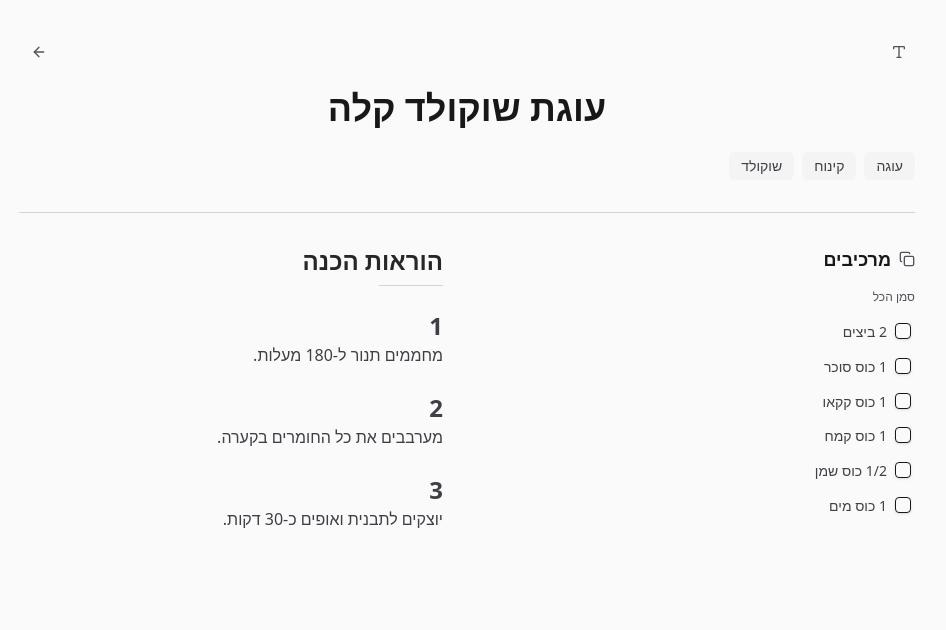
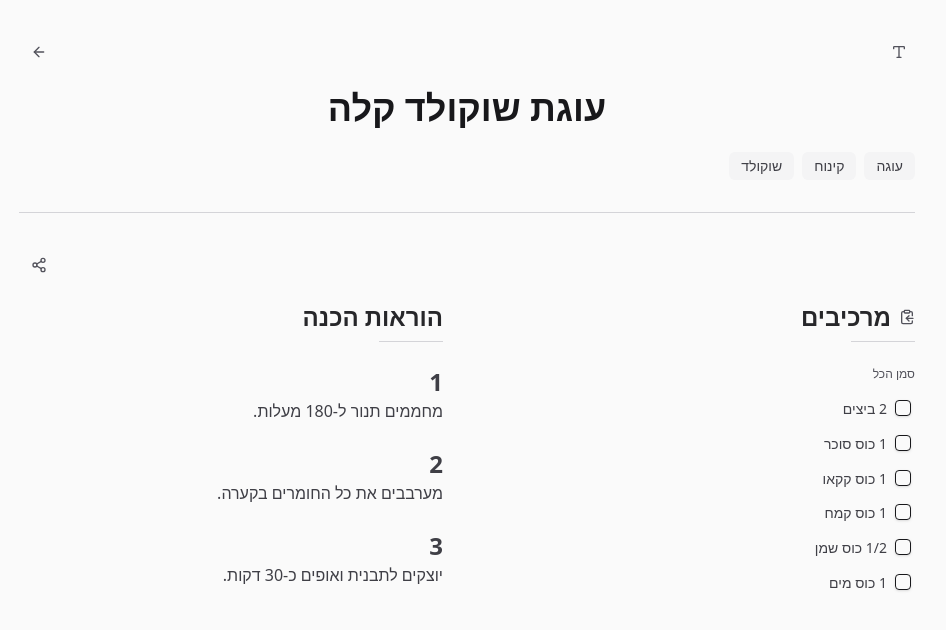
Before and after one commit to levy729/family-recipe-book, a Next.js app: page /recipe/easy-chocolate-cake in a window 1280 px wide. Shown: the top 630 px of the page, without its empty margins (173-1119 px from the left). Built offline with nearby package versions, Linux system fonts and the light colour scheme; no server answers.

Commit message:
feat: implement Web Share API with floating button and improve ingredient list styling

```diff
--- a/app/recipe/[slug]/page.tsx
+++ b/app/recipe/[slug]/page.tsx
@@ -3,6 +3,7 @@ import { getRecipeBySlug, getAllRecipes } from '@/lib/recipes';
 import { IngredientList } from '@/components/ingredient-list';
 import { InstructionList } from '@/components/instruction-list';
 import { RecipeHeader } from '@/components/recipe-header';
+import { ShareButton } from '@/components/share-button';
 
 interface RecipePageProps {
   params: {
@@ -30,6 +31,14 @@ export default async function RecipePage({ params }: RecipePageProps) {
       {/* Divider */}
       <hr className="border-zinc-300 mb-8" />
 
+      {/* Share Button Row */}
+      <div className="flex justify-end mb-4">
+        <ShareButton
+          title={recipe.title}
+          url={`${process.env.NEXT_PUBLIC_BASE_URL || 'https://your-domain.com'}/recipe/${recipe.slug}`}
+        />
+      </div>
+
       <div className="grid grid-cols-1 lg:grid-cols-2 gap-12">
         {/* Ingredients Section */}
         <div className="text-right">
--- a/components/ingredient-list.tsx
+++ b/components/ingredient-list.tsx
@@ -3,7 +3,7 @@
 import { useState, useEffect } from 'react';
 import { Checkbox } from '@/components/ui/checkbox';
 import { Button } from '@/components/ui/button';
-import { Copy, Check } from 'lucide-react';
+import { ClipboardCopy, Check } from 'lucide-react';
 import { saveIngredientState, getIngredientState } from '@/lib/storage';
 
 interface IngredientListProps {
@@ -94,24 +94,27 @@ export function IngredientList({ recipeSlug, ingredients, recipeTitle, className
 
   return (
     <div className={`space-y-3 ${className}`}>
-      <div className="flex items-center justify-start mb-4">
+      <div className="mb-6">
+        <div className="flex items-center justify-start mb-2">
           <Button
             variant="ghost"
             size="sm"
             onClick={handleCopyToClipboard}
-          className="text-zinc-600 hover:text-zinc-600 hover:bg-transparent p-0 h-auto transition-all duration-200 hover:scale-110"
+            className="text-zinc-600 hover:text-zinc-600 hover:bg-transparent p-0 h-auto transition-all duration-200"
           >
-          <div className={`transition-all duration-200 ${copySuccess ? 'scale-110 text-green-600' : 'scale-100'}`}>
+            <div className={`transition-all duration-200 ${copySuccess ? 'scale-110' : 'scale-100'}`}>
               {copySuccess ? (
                 <Check className="w-4 h-4" />
               ) : (
-              <Copy className="w-4 h-4" />
+                <ClipboardCopy className="w-4 h-4" />
               )}
             </div>
           </Button>
-        <h3 className="text-lg font-semibold text-zinc-900 mr-2">
+          <h2 className="text-2xl font-semibold text-zinc-800 mr-2">
             מרכיבים
-        </h3>
+          </h2>
+        </div>
+        <div className="w-16 h-px bg-zinc-300"></div>
       </div>
       {ingredients.length > 0 && (
         <div className="flex justify-start mb-2">
@@ -129,8 +132,7 @@ export function IngredientList({ recipeSlug, ingredients, recipeTitle, className
         {ingredients.map((ingredient, index) => (
           <div
             key={ingredient}
-            className={`flex items-start gap-2 p-1 rounded-md transition-all duration-200 hover:bg-zinc-50 ${
-              checkedStates[ingredient] ? 'opacity-75' : ''
+            className={`flex items-start gap-2 p-1 rounded-md transition-all duration-200 hover:bg-zinc-50 ${checkedStates[ingredient] ? 'opacity-75' : ''
               }`}
           >
             <Checkbox
@@ -143,8 +145,7 @@ export function IngredientList({ recipeSlug, ingredients, recipeTitle, className
             />
             <label
               htmlFor={`ingredient-${index}`}
-              className={`text-sm leading-relaxed cursor-pointer transition-all duration-200 ${
-                checkedStates[ingredient] ? 'text-zinc-500 line-through' : 'text-zinc-700'
+              className={`text-sm leading-relaxed cursor-pointer transition-all duration-200 ${checkedStates[ingredient] ? 'text-zinc-500 line-through' : 'text-zinc-700'
                 }`}
             >
               {ingredient}
--- /dev/null
+++ b/components/share-button.tsx
@@ -0,0 +1,72 @@
+'use client';
+
+import { useState } from 'react';
+import { Button } from '@/components/ui/button';
+import { Share2, Check } from 'lucide-react';
+
+interface ShareButtonProps {
+  title: string;
+  url: string;
+  className?: string;
+}
+
+export function ShareButton({ title, url, className = '' }: ShareButtonProps) {
+  const [showSuccess, setShowSuccess] = useState(false);
+
+  const handleShare = async () => {
+    // Check if Web Share API is available
+    if (navigator.share) {
+      try {
+        await navigator.share({
+          title: title,
+          url: url,
+        });
+      } catch (error) {
+        // User cancelled or error occurred, fall back to clipboard
+        await copyToClipboard();
+      }
+    } else {
+      // Web Share API not available, use clipboard
+      await copyToClipboard();
+    }
+  };
+
+  const copyToClipboard = async () => {
+    try {
+      await navigator.clipboard.writeText(url);
+      setShowSuccess(true);
+      setTimeout(() => setShowSuccess(false), 2000);
+    } catch (error) {
+      console.error('Failed to copy to clipboard:', error);
+      // Fallback for older browsers
+      const textArea = document.createElement('textarea');
+      textArea.value = url;
+      document.body.appendChild(textArea);
+      textArea.select();
+      try {
+        document.execCommand('copy');
+        setShowSuccess(true);
+        setTimeout(() => setShowSuccess(false), 2000);
+      } catch (fallbackError) {
+        console.error('Fallback copy failed:', fallbackError);
+      }
+      document.body.removeChild(textArea);
+    }
+  };
+
+  return (
+    <Button
+      variant="ghost"
+      size="icon"
+      onClick={handleShare}
+      className={`h-10 w-10 text-zinc-600 hover:text-zinc-900 transition-colors ${className}`}
+      aria-label="Share recipe"
+    >
+      {showSuccess ? (
+        <Check className="h-5 w-5" />
+      ) : (
+        <Share2 className="h-5 w-5" />
+      )}
+    </Button>
+  );
+}
```
Also changed, not shown: tasks/colors.md (added, +27 -0 lines), tasks/tasks-prd-family-recipe-book.md (+4 -4 lines). Lines whose indentation alone changed are shown as unchanged.
